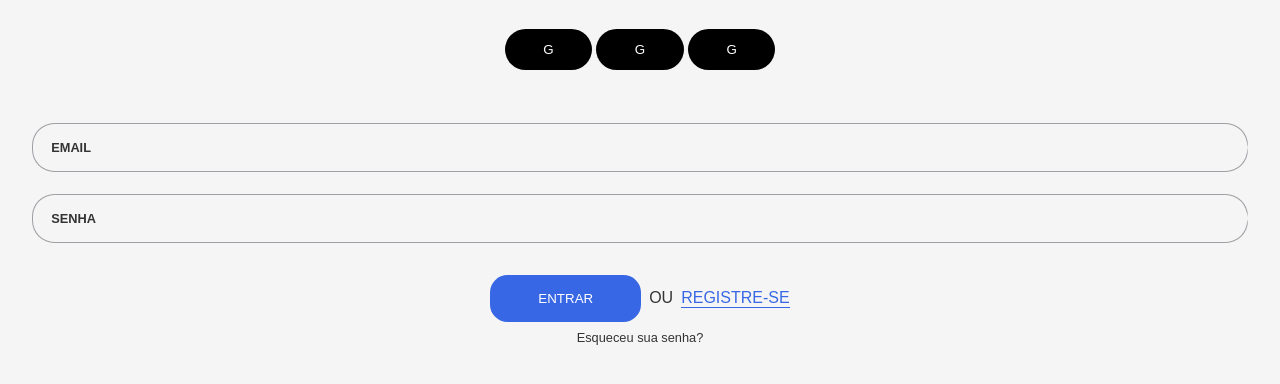
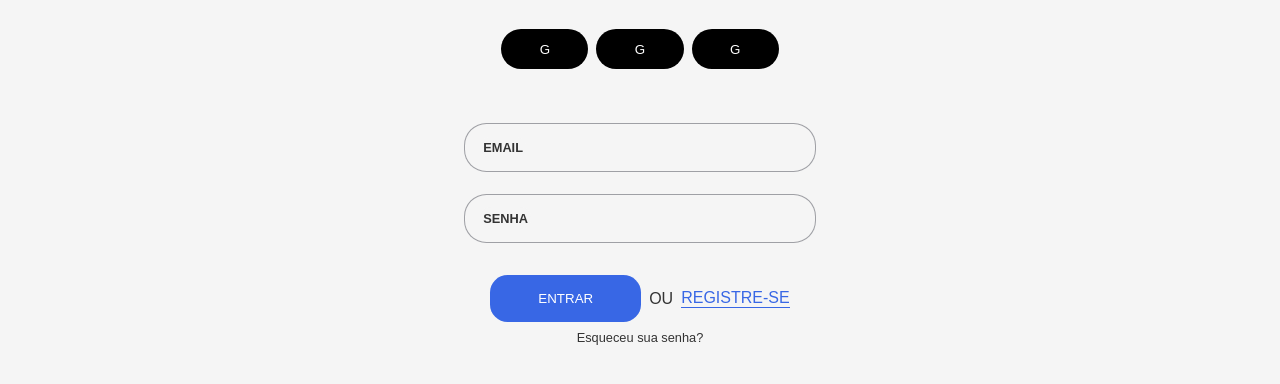
Before and after one commit to 1rody/agora-project, a plain HTML site: page src/login.html in a window 1280 px wide. Shown: the part 260-644 px from the top of the page. Drawn offline with Linux system fonts and the light colour scheme; a web font is replaced by a local one.

Commit message:
<fix> (forms) inputs now share the same size and the label no longer covers the right border
Co-Authored-By: Claude Sonnet 5.5 <noreply@anthropic.com>
Claude-Session: https://claude.ai/code/session_01Jpzu6sNcdUpXaAHCqnaPyM

```diff
--- a/src/styles/components/Forms.css
+++ b/src/styles/components/Forms.css
@@ -1,13 +1,23 @@
 .form-style  {
+        box-sizing: border-box;
+        width: 100%;
+        max-width: 26rem;
+        margin-inline: auto;
         padding: .2rem 2rem;
     fieldset {
 
         transition: .2s;
+        min-width: 0;
         input {
+            box-sizing: border-box;
+            width: 100%;
+            height: 3.1rem;
             background-color: var(--background-color);
             border: 1px solid;
             border-color: rgba(82, 84, 94, 0.527);
-            padding: 1rem;
+            padding: 0 1rem;
+            font-family: inherit;
+            font-size: 1rem;
             appearance: none;
         }
         label {
@@ -16,7 +26,7 @@
             font-weight: bolder;
             top: 2.2rem;
             transition: .2s;
-            width: full;
+            width: fit-content;
             padding: .2rem;
             border-radius: 2rem;
             background-color: var(--background-color);
@@ -34,9 +44,15 @@
             }
         }
     }
+    div:has(> input[type="checkbox"]) {
+        margin-top: 1rem;
+    }
     #other-login {
         margin-top: 2rem;
         margin-bottom: 2rem;
+        display: flex;
+        justify-content: center;
+        gap: .5rem;
         button {
 
             padding: .8rem 2.4rem;
@@ -49,6 +65,8 @@
     .form-btns {
         margin-top: 2rem;
         gap: .5rem;
+        flex-wrap: wrap;
+        justify-content: center;
         button {
             appearance: none;
             border-style: none;
```
